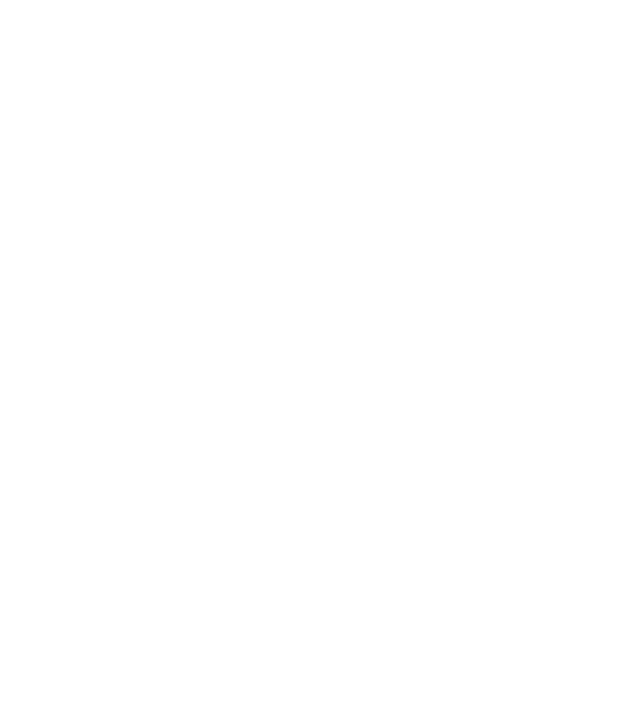
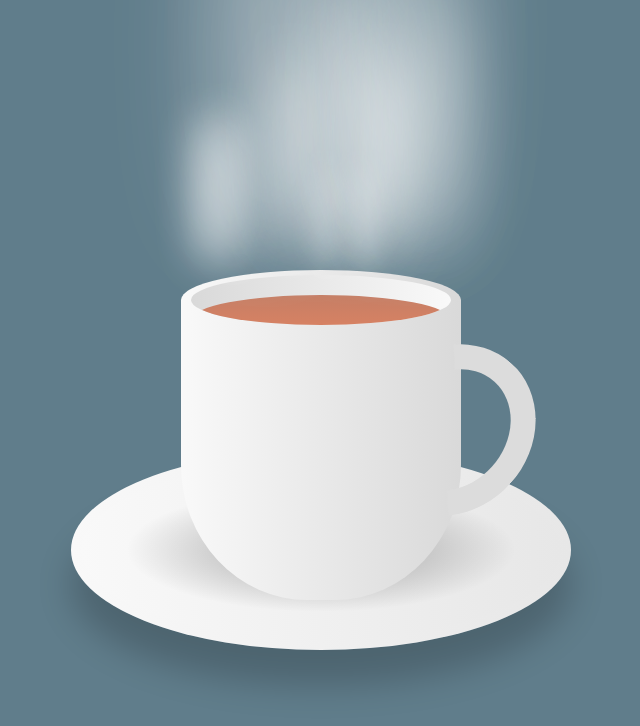
Before and after one commit to owentr1369/html-css-animated-cup-of-tea, a plain HTML site: page index.html in a window 1280 px wide. Shown: the whole page, without its empty margins (319-959 px from the left). Drawn offline with Linux system fonts and the light colour scheme.

Commit message:
completed styling

```diff
--- a/index.html
+++ b/index.html
@@ -7,5 +7,39 @@
     <link rel="stylesheet" href="style.css" />
     <title>Animated Hot Cup of Tea</title>
   </head>
-  <body></body>
+  <body>
+    <div class="container">
+      <div class="plate"></div>
+      <div class="cup">
+        <div class="top">
+          <div class="vapour">
+            <span style="--i: 2"></span>
+            <span style="--i: 20"></span>
+            <span style="--i: 12"></span>
+            <span style="--i: 17"></span>
+            <span style="--i: 10"></span>
+            <span style="--i: 6"></span>
+            <span style="--i: 19"></span>
+            <span style="--i: 3"></span>
+            <span style="--i: 18"></span>
+            <span style="--i: 5"></span>
+            <span style="--i: 1"></span>
+            <span style="--i: 9"></span>
+            <span style="--i: 14"></span>
+            <span style="--i: 11"></span>
+            <span style="--i: 15"></span>
+            <span style="--i: 13"></span>
+            <span style="--i: 7"></span>
+            <span style="--i: 8"></span>
+            <span style="--i: 16"></span>
+            <span style="--i: 4"></span>
+          </div>
+          <div class="circle">
+            <div class="tea"></div>
+          </div>
+        </div>
+        <div class="handle"></div>
+      </div>
+    </div>
+  </body>
 </html>
--- a/style.css
+++ b/style.css
@@ -8,4 +8,127 @@ body {
   display: flex;
   justify-content: center;
   align-items: center;
+  background: #607d8b;
 }
+.container {
+  position: relative;
+  top: 50px;
+}
+.cup {
+  position: relative;
+  width: 280px;
+  height: 300px;
+  background: linear-gradient(to right, #f9f9f9, #d9d9d9);
+  border-bottom-left-radius: 45%;
+  border-bottom-right-radius: 45%;
+}
+.top {
+  position: absolute;
+  top: -30px;
+  left: 0;
+  width: 100%;
+  height: 60px;
+  background: linear-gradient(to right, #f9f9f9, #d9d9d9);
+  border-radius: 50%;
+}
+.circle {
+  position: absolute;
+  top: 5px;
+  left: 10px;
+  width: calc(100% - 20px);
+  background: linear-gradient(to left, #f9f9f9, #d9d9d9);
+  border-radius: 50%;
+  height: 50px;
+  box-sizing: border-box;
+  overflow: hidden;
+}
+.tea {
+  position: absolute;
+  top: 20px;
+  left: 0;
+  width: 100%;
+  height: 100%;
+  background: linear-gradient(#c57e65, #e28462);
+  border-radius: 50%;
+}
+.handle {
+  position: absolute;
+  right: -70px;
+  top: 40px;
+  width: 160px;
+  height: 180px;
+  border: 25px solid #dcdcdc;
+  border-left: 25px solid transparent;
+  border-bottom: 25px solid transparent;
+  border-radius: 50%;
+  transform: rotate(42deg);
+}
+.plate {
+  position: absolute;
+  bottom: -50px;
+  left: 50%;
+  transform: translateX(-50%);
+  width: 500px;
+  height: 200px;
+  background: linear-gradient(to right, #f9f9f9, #e7e7e7);
+  border-radius: 50%;
+  box-shadow: 0 35px 35px rgba(0, 0, 0, 0.2);
+}
+.plate::before {
+  content: "";
+  position: absolute;
+  top: 10px;
+  left: 10px;
+  bottom: 10px;
+  right: 10px;
+  border-radius: 50%;
+  background: linear-gradient(to right, #f9f9f9, #e7e7e7);
+}
+.plate::after {
+  content: "";
+  position: absolute;
+  top: 30px;
+  left: 30px;
+  right: 30px;
+  bottom: 30px;
+  background: radial-gradient(rgba(0, 0, 0, 0.2) 25%, transparent, transparent);
+  border-radius: 50%;
+}
+.vapour {
+  position: relative;
+  display: flex;
+  z-index: 1;
+  padding: 0 20px;
+}
+.vapour span {
+  position: relative;
+  bottom: 50px;
+  display: block;
+  margin: 0 2px 50px;
+  background: #fff;
+  border-radius: 50%;
+  min-width: 8px;
+  height: 60px;
+  animation: anime 5s linear infinite;
+  opacity: 0;
+  filter: blur(8px);
+  animation-delay: calc(var(--i) * -0.5s);
+}
+@keyframes anime {
+  0% {
+    transform: translateY(0) scale(1);
+    opacity: 0;
+  }
+  15% {
+    opacity: 1;
+  }
+  50% {
+    transform: translateY(-150px) scale(5);
+  }
+  95% {
+    opacity: 0;
+  }
+  100% {
+    transform: translateY(-300px) scale(10);
+  }
+}
```
